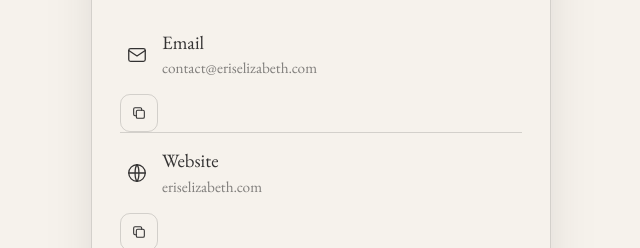
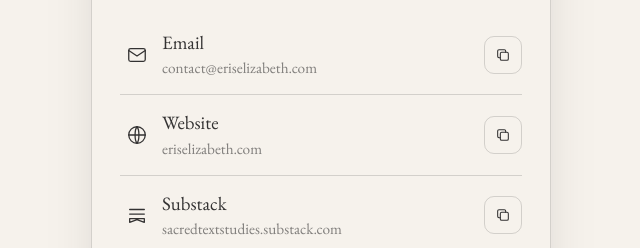
Before and after one commit to ErisElizabeth/card, a plain HTML site: page index.html in a window 1280 px wide. Shown: the part 252-500 px from the top of the page, without its empty margins (319-959 px from the left). Drawn offline with nearby package versions, Linux system fonts and the light colour scheme.

Commit message:
Fix copy-button layout: move to right of each row

```diff
--- a/index.html
+++ b/index.html
@@ -98,11 +98,19 @@
       margin: 18px 0 0;
     }
 
+    ul.links li {
+      display: flex;
+      align-items: center;
+      gap: 8px;
+    }
+
     ul.links li + li {
       border-top: 1px solid var(--line);
     }
 
     ul.links a {
+      flex: 1;
+      min-width: 0;
       display: flex;
       align-items: center;
       gap: 14px;
```
